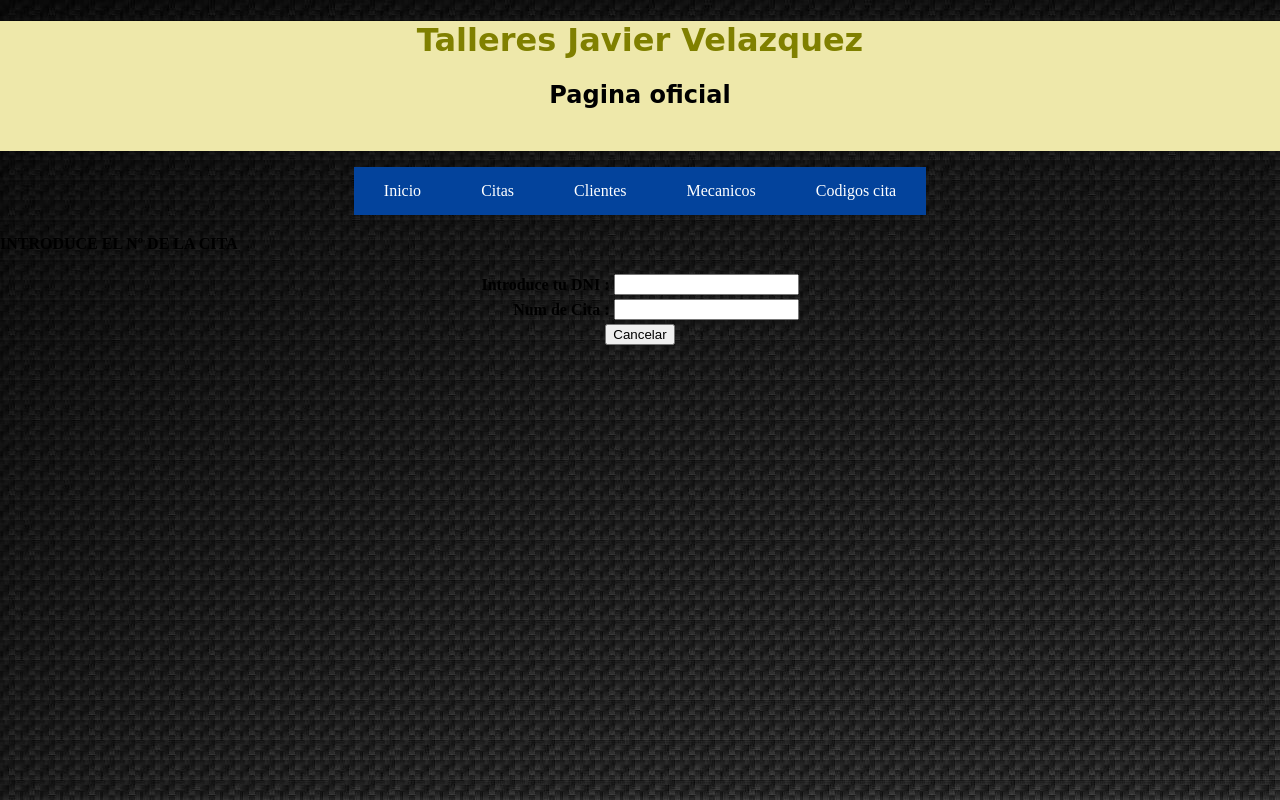
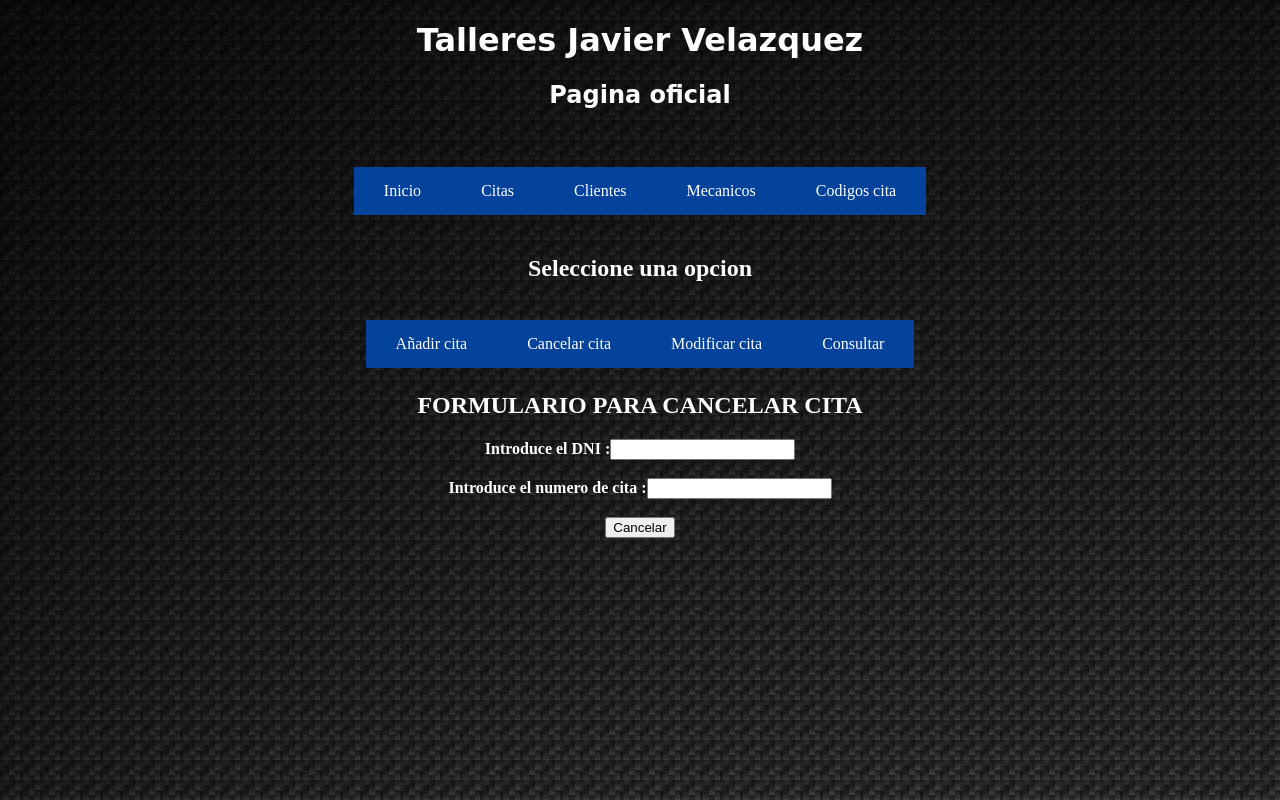
Before and after one commit to javivn99/taller, a PHP site: page /admin/aborrar.php?dni=1 in a window 1280 px wide. Run offline with PHP 8.4, Linux system fonts and the light colour scheme; data that the repository does not hold is empty.

Commit message:
ya funciona el apartado entero de citas en admin

```diff
--- a/admin/aborrar.php
+++ b/admin/aborrar.php
@@ -20,27 +20,27 @@ mysqli_select_db($c,$base);
 
 
  print'
-            <strong>INTRODUCE EL Nº DE LA CITA<BR><BR></strong>
 
-        <div   class="postcontent"><form action="" method="post">
+ <div class="nav">
+        <h2 class="seleccion">Seleccione una opcion</h2><br>
+        <div class="menu_citas">
+                <li><a href="aalta.php">Añadir cita</a></li>
+                <li><a href="aborrar.php">Cancelar cita</a></li>
+                <li><a href="amodificar.php">Modificar cita</a></li>
+                <li><a href="aconsultar.php">Consultar</a></li>
+        </div>
+    </div>
+
+    <h2 class="seleccion">FORMULARIO PARA CANCELAR CITA</h2>
+
+        <div  class="formPedirCita"><form  class="formMod" action="" method="post">
             <table align="center" class="content-layout">
 
-            <tr><td align="right"><strong>Introduce tu DNI :</strong></td><td>
-            <div align="left">
-                  <input type="text" name="dni"/>
-            </div></td></tr>
+            <strong>Introduce el DNI :</strong><input type="text" name="dni"/><br><br>
 
-              <tr><td align="right"><strong>Num de Cita :</strong></td><td>
-              <div align="left">
-                    <input type="text" name="num_cita"/>
-              </div></td></tr>
+            <strong>Introduce el numero de cita :</strong><input type="text" name="num_cita"/><br><br>
 
-              <tr ><td colspan="2"><div align="center"><strong>
-            <input name="btn_borrar" type="submit" id="borrar" value="Cancelar"/>
-            </strong></div></td></tr>
-        </table>
-    </form>
-        </div><br><br>';
+            <button name="btn_borrar">Cancelar</button><br><br>';
 
 
  //Añadir a cliente_citas sus datos
@@ -49,11 +49,11 @@ if(isset($_REQUEST['btn_borrar']))//si has pulsado el boton de enviar
   mysqli_query($c,"DELETE FROM $tabla WHERE (dni_c='$dni') AND (n_cita='$num_cita')");
 
   if (mysqli_errno($c)==0){
-    echo "<h3>Registro ELIMINADO</b></h3>";
+    echo "<h3  style='color:green;'>Cita eliminada</b></h3>";
   }
   else{
     if (mysqli_errno($c)==1062){
-      echo "<h2>No se ha podido eliminar el registro</h2>";
+      echo "<h2  style='color:red;'>No se ha podido cancelar la cita</h2>";
     }
     else{
       $numerror=mysqli_errno($c);
--- a/admin/estilos.css
+++ b/admin/estilos.css
@@ -14,7 +14,6 @@ body {
 /*CABECERA*/
 header {
     margin-top: 0;
-    background-color: palegoldenrod;
     text-align: center;
     height: 130px;
     width: 100%;
@@ -23,11 +22,12 @@ header {
     top: 0;
     font-family: 'Bungee Inline', cursive;
 }
-    #nombreTaller {
-        color: olive;
+    #nombreTaller, #eslogan {
+        color: white;
         align-items: center;
 
     }
+
 
 /*BARRA DE NAVEGACION*/
 nav {
@@ -115,3 +115,14 @@ section {
     background-color: white;
     color: #03439C;
 }
+
+
+/*FORMULARIOS CLIENTES*/
+.formPedirCita{
+    color: white;
+}
+
+form {
+    color: white;
+    text-align: center;
+}
```
Also changed, not shown: admin/aalta.php (+9 -33 lines), admin/aconsultar.php (+18 -32 lines), admin/amodificar.php (+14 -1 lines), images/fibraCarbono.jpg.
